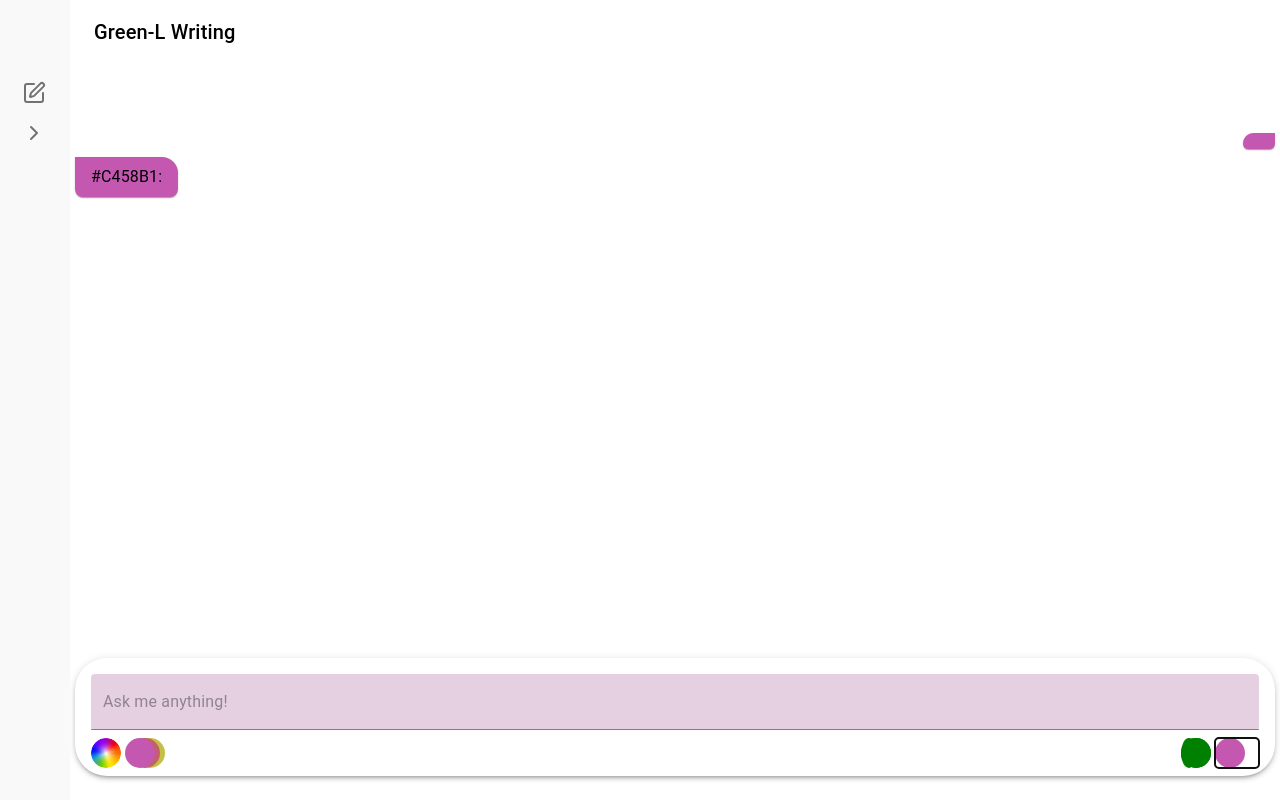
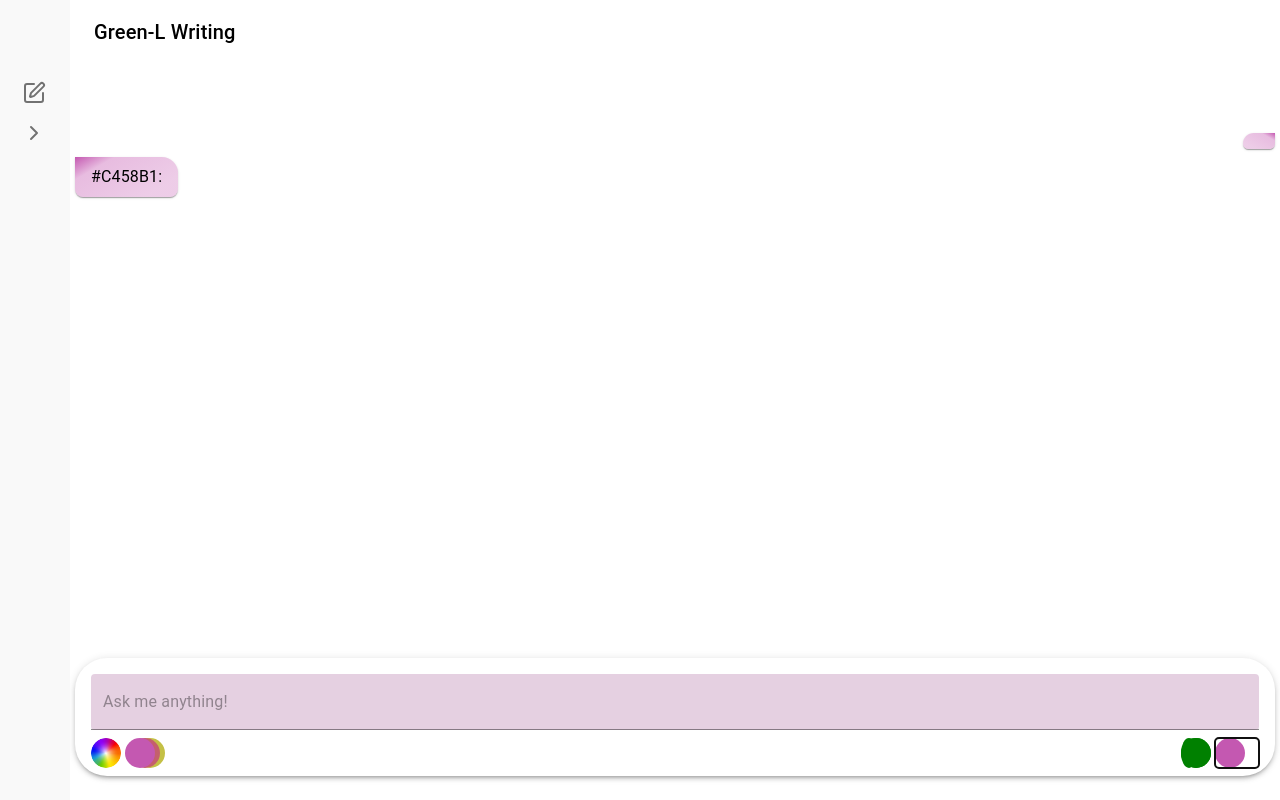
Before and after one commit to UtkuOzyurt010/LLMChatVite, a React (Vite) app in the folder llm_chat_vite/: page / in a window 1280 px wide. Both pictures are taken after a click on the button 1237 px from the left and 460 px from the top of the page. Built offline with nearby package versions, Linux system fonts and the light colour scheme; some icons are missing.

Commit message:
added a gradient to chat bubbles, im not sure if i like them enough, but i think somewhere the original contextcolor should be displayed too

```diff
--- a/llm_chat_vite/src/pages/ChatPage/shared/ChatDisplay/ChatHistory/ChatHistory.tsx
+++ b/llm_chat_vite/src/pages/ChatPage/shared/ChatDisplay/ChatHistory/ChatHistory.tsx
@@ -4,7 +4,7 @@ import type { ChatEntry } from "../../../../../models/ChatEntry"
 import ChatInputBox from "../../ChatInputBox/ChatInputBox"
 import { useContextController } from "../../../../../controllers/ContextController"
 import { useLayoutContext } from "../../../../../utils/LayoutContext"
-import { Button, useTheme } from "@mui/material"
+import { alpha, Button, useTheme } from "@mui/material"
 import { useEffect, useRef } from "react"
 
 const ChatHistory = ({
@@ -78,17 +78,38 @@ const ChatHistory = ({
               sx={{
                 display: "flex",
                 flexDirection: "row",
+                position: "relative",
                 maxWidth: "70%",
                 px: 2,
                 py: 1,
-                bgcolor: contextController.getContextColor(value.contextGuId),
+                //bgcolor: alpha(contextController.getContextColor(value.contextGuId), 0.2),
+                background:
+                  value.type === "prompt" ?
+                    `linear-gradient(
+                    210deg,
+                    ${contextController.getContextColor(value.contextGuId)} 0%,
+                    ${alpha(contextController.getContextColor(value.contextGuId), 0.4)}23%,
+                    ${alpha(contextController.getContextColor(value.contextGuId), 0.3)}80%,
+                    ${alpha(contextController.getContextColor(value.contextGuId), 0.3)}100%
+                    )`
+                    :
+                    `linear-gradient(
+                    150deg,
+                    ${contextController.getContextColor(value.contextGuId)} 0%,
+                    ${alpha(contextController.getContextColor(value.contextGuId), 0.4)}23%,
+                    ${alpha(contextController.getContextColor(value.contextGuId), 0.3)}80%,
+                    ${alpha(contextController.getContextColor(value.contextGuId), 0.3)}100%
+                    )`
+                  ,
                 color: '#000',
                 borderRadius: 2,
                 borderTopLeftRadius: value.type === "prompt" ? 16 : 0,
                 borderTopRightRadius: value.type === "prompt" ? 0 : 16,
                 boxShadow: 1,
+                overflow: "hidden" // to hide gradient
               }}
             >
+
               {/* display text to the left of Button for prompt, and to the right for response */}
               {value.type === "prompt" &&
               <Box textAlign={"left"}>
@@ -97,8 +118,10 @@ const ChatHistory = ({
               {value.contextGuId != contextController.getCurrentContextId() &&
               <Box>
                 <Button
+
                   onClick={() => handleAddEntryToCurrentcontext(value)}
                   sx={{
+                    zIndex: 2,
                     position: "relative",
                     //border: "1px solid purple",
                     marginLeft: value.type === "prompt" ? 2 : 0,
@@ -136,8 +159,11 @@ const ChatHistory = ({
                 {value.text}
               </Box>
               }
+
+              </Box>
+
             </Box>
-          </Box>
+
         ))}
       </Box>
     </>
```
